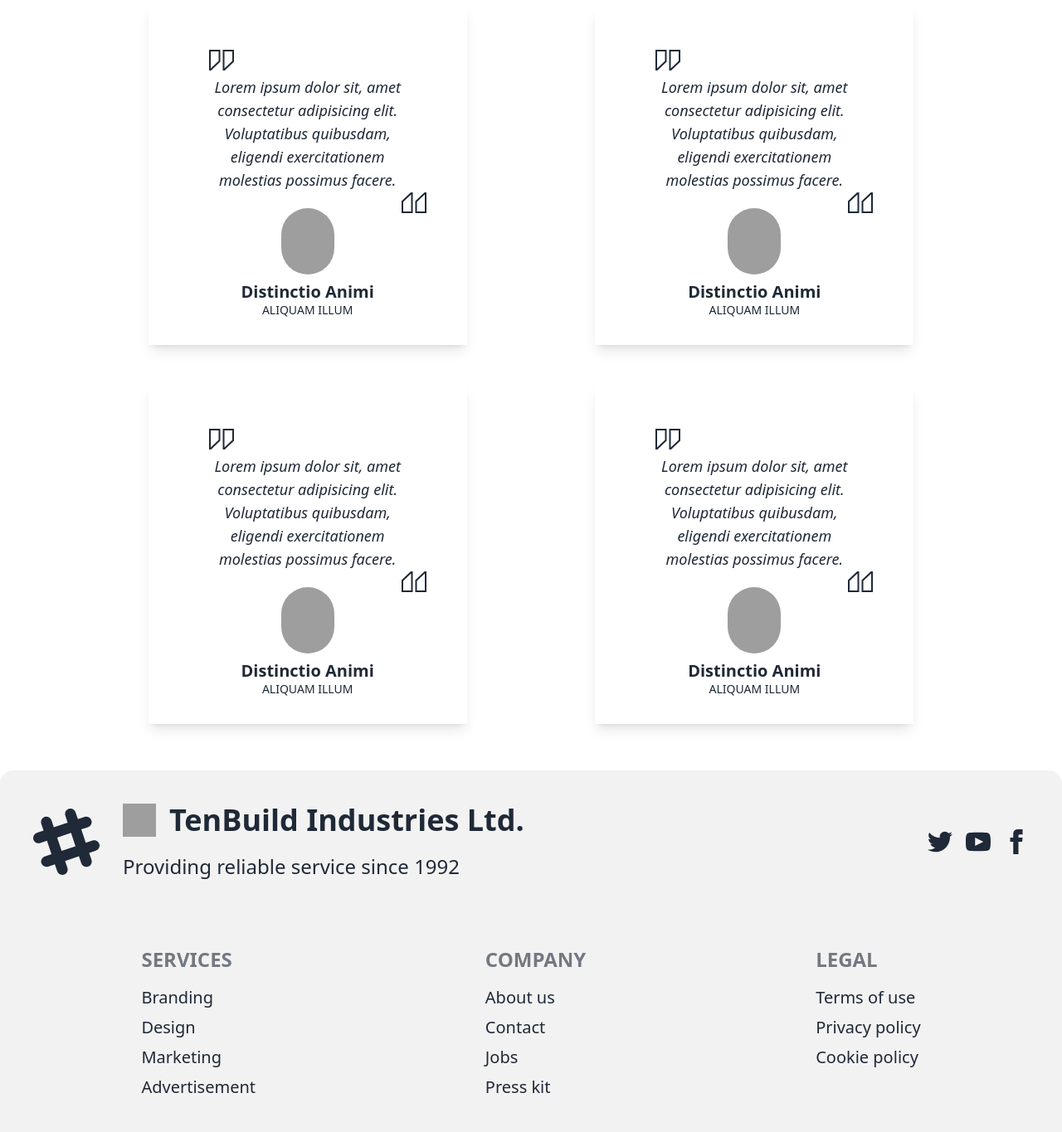
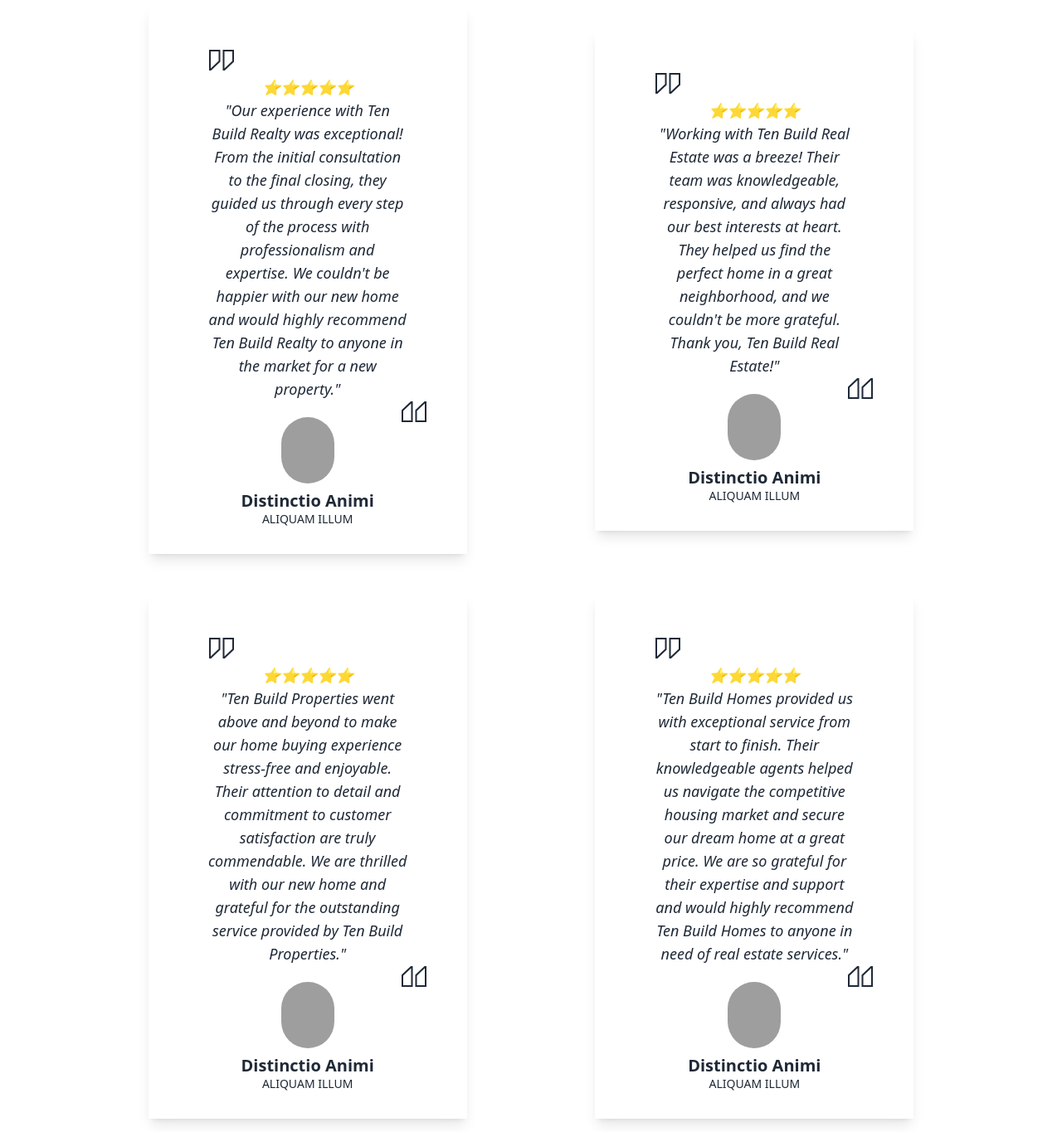
Before and after one commit to Adib227/A9-real-estate, a React (Vite) app: page /aboutUs in a window 1280 px wide. Shown: the part 333-1698 px from the top of the page at 83% size. Built offline with nearby package versions, Linux system fonts and the light colour scheme; no server answers; sample sign-in values are in the browser's storage; grey boxes are pictures that could not be loaded.

Commit message:
fixed about section

```diff
--- a/src/pages/About/AboutUs.jsx
+++ b/src/pages/About/AboutUs.jsx
@@ -21,9 +21,14 @@ const AboutUs = () => {
                 <path d="M232,246.857V16H16V416H54.4ZM48,48H200V233.143L48,377.905Z"></path>
                 <path d="M280,416h38.4L496,246.857V16H280ZM312,48H464V233.143L312,377.905Z"></path>
               </svg>
-              Lorem ipsum dolor sit, amet consectetur adipisicing elit.
-              Voluptatibus quibusdam, eligendi exercitationem molestias possimus
-              facere.
+              <div>
+                <div>⭐⭐⭐⭐⭐</div> "Our experience with Ten Build Realty was
+                exceptional! From the initial consultation to the final closing,
+                they guided us through every step of the process with
+                professionalism and expertise. We couldn't be happier with our
+                new home and would highly recommend Ten Build Realty to anyone
+                in the market for a new property."
+              </div>
               <svg
                 xmlns="http://www.w3.org/2000/svg"
                 viewBox="0 0 512 512"
@@ -59,9 +64,13 @@ const AboutUs = () => {
                 <path d="M232,246.857V16H16V416H54.4ZM48,48H200V233.143L48,377.905Z"></path>
                 <path d="M280,416h38.4L496,246.857V16H280ZM312,48H464V233.143L312,377.905Z"></path>
               </svg>
-              Lorem ipsum dolor sit, amet consectetur adipisicing elit.
-              Voluptatibus quibusdam, eligendi exercitationem molestias possimus
-              facere.
+              <div>
+                <div>⭐⭐⭐⭐⭐</div> "Working with Ten Build Real Estate was a
+                breeze! Their team was knowledgeable, responsive, and always had
+                our best interests at heart. They helped us find the perfect
+                home in a great neighborhood, and we couldn't be more grateful.
+                Thank you, Ten Build Real Estate!"
+              </div>
               <svg
                 xmlns="http://www.w3.org/2000/svg"
                 viewBox="0 0 512 512"
@@ -97,9 +106,14 @@ const AboutUs = () => {
                 <path d="M232,246.857V16H16V416H54.4ZM48,48H200V233.143L48,377.905Z"></path>
                 <path d="M280,416h38.4L496,246.857V16H280ZM312,48H464V233.143L312,377.905Z"></path>
               </svg>
-              Lorem ipsum dolor sit, amet consectetur adipisicing elit.
-              Voluptatibus quibusdam, eligendi exercitationem molestias possimus
-              facere.
+              <div>
+                <div>⭐⭐⭐⭐⭐</div>"Ten Build Properties went above and beyond
+                to make our home buying experience stress-free and enjoyable.
+                Their attention to detail and commitment to customer
+                satisfaction are truly commendable. We are thrilled with our new
+                home and grateful for the outstanding service provided by Ten
+                Build Properties."
+              </div>
               <svg
                 xmlns="http://www.w3.org/2000/svg"
                 viewBox="0 0 512 512"
@@ -135,9 +149,14 @@ const AboutUs = () => {
                 <path d="M232,246.857V16H16V416H54.4ZM48,48H200V233.143L48,377.905Z"></path>
                 <path d="M280,416h38.4L496,246.857V16H280ZM312,48H464V233.143L312,377.905Z"></path>
               </svg>
-              Lorem ipsum dolor sit, amet consectetur adipisicing elit.
-              Voluptatibus quibusdam, eligendi exercitationem molestias possimus
-              facere.
+              <div>
+                <div>⭐⭐⭐⭐⭐</div> "Ten Build Homes provided us with
+                exceptional service from start to finish. Their knowledgeable
+                agents helped us navigate the competitive housing market and
+                secure our dream home at a great price. We are so grateful for
+                their expertise and support and would highly recommend Ten Build
+                Homes to anyone in need of real estate services."
+              </div>
               <svg
                 xmlns="http://www.w3.org/2000/svg"
                 viewBox="0 0 512 512"
```
